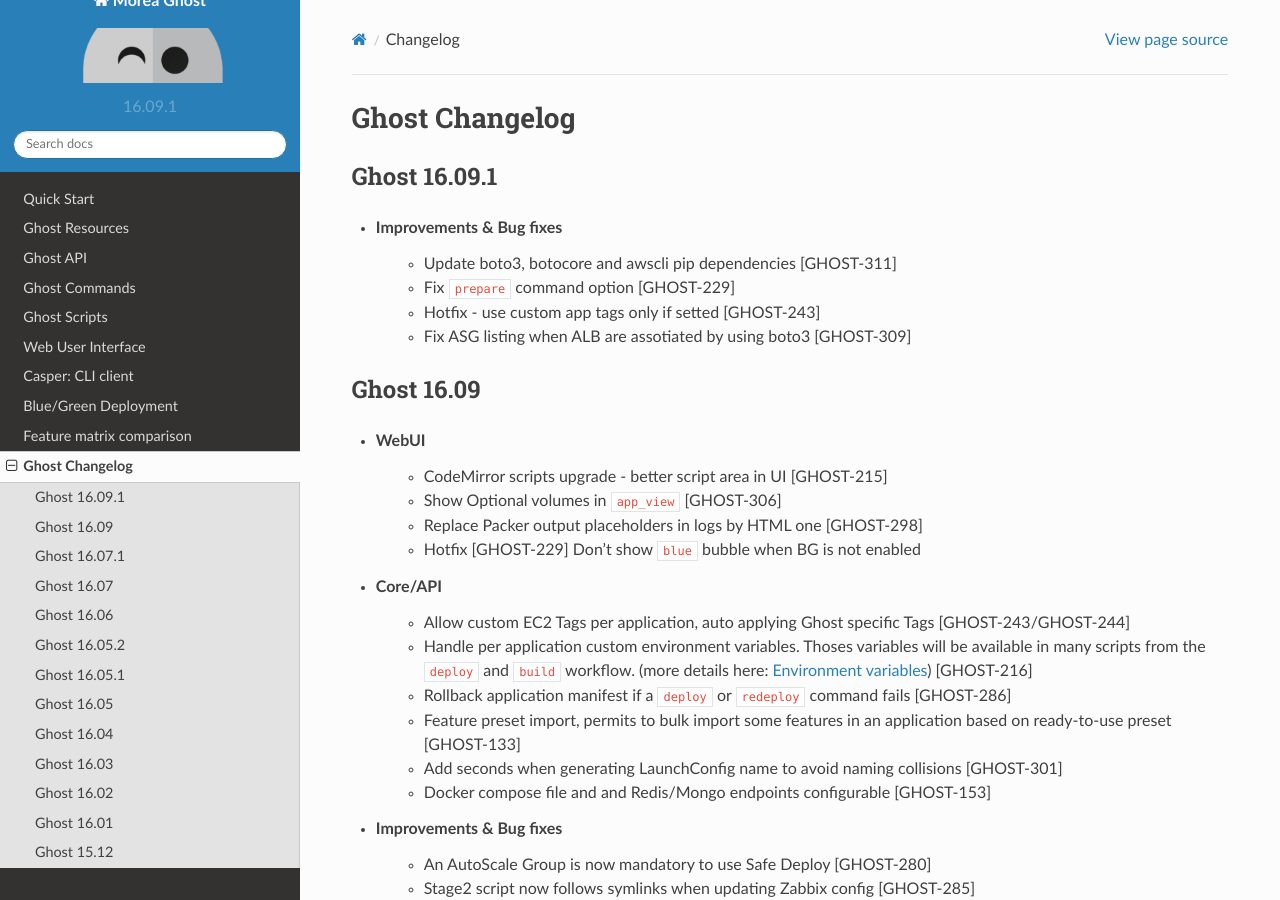
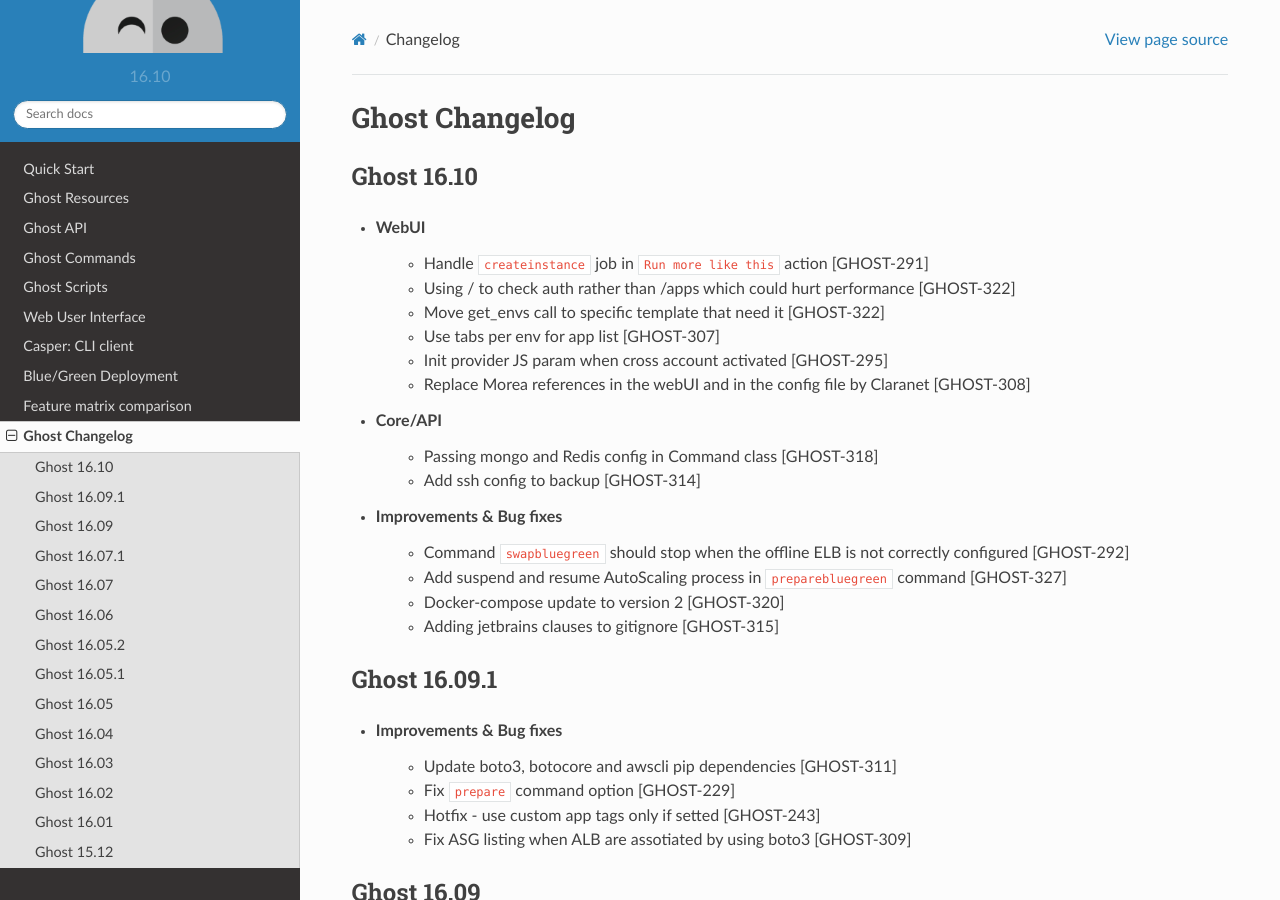
Before and after one commit to claranet/cloud-deploy-docs, a Sphinx documentation site: the page built from source/rst/changelog.rst, in a window 1280 px wide and 900 px high. Built offline with Sphinx 7.4.7 and the Read the Docs theme 2.0.0, drawn with Linux system fonts in a browser that asks for light colours; some of the changed text lies outside the part shown.

Commit message:
Ghost changelog 16.10

```diff
--- /dev/null
+++ b/source/_templates/layout.html
@@ -0,0 +1,15 @@
+{% extends "!layout.html" %}
+
+{%- block extrahead %}
+ <script type="text/javascript">
+  window.addEventListener("load", function load() {
+    window.removeEventListener("load", load, false);
+    var links = document.querySelectorAll("#openapi-specification > p.swagger-ui-link > a");
+    if (links) {
+      for (var i = 0; i < links.length; ++i) {
+        links[i].href = "https://api.ghost.morea.fr/swagger-ui/index.html?url=" + window.location.origin + "/docs/api";
+      }
+    }
+  });
+ </script>
+{% endblock %}
--- a/source/conf.py
+++ b/source/conf.py
@@ -51,17 +51,17 @@
 master_doc = 'index'
 
 # General information about the project.
-project = u'Morea Ghost'
-copyright = u'2016, Morea Team'
+project = u'Claranet Ghost'
+copyright = u'2016, Morea Team - Claranet'
 
 # The version info for the project you're documenting, acts as replacement for
 # |version| and |release|, also used in various other places throughout the
 # built documents.
 #
 # The short X.Y version.
-version = '16.09.1'
+version = '16.10'
 # The full version, including alpha/beta/rc tags.
-release = '16.09.1'
+release = '16.10'
 
 # The language for content autogenerated by Sphinx. Refer to documentation
 # for a list of supported languages.
--- a/source/rst/changelog.rst
+++ b/source/rst/changelog.rst
@@ -7,6 +7,27 @@
 
 .. toctree::
     :maxdepth: 2
+
+Ghost 16.10
+-----------
+
+* WebUI
+    - Handle ``createinstance`` job in ``Run more like this`` action [GHOST-291]
+    - Using / to check auth rather than /apps which could hurt performance [GHOST-322]
+    - Move get_envs call to specific template that need it [GHOST-322]
+    - Use tabs per env for app list [GHOST-307]
+    - Init provider JS param when cross account activated [GHOST-295]
+    - Replace Morea references in the webUI and in the config file by Claranet [GHOST-308]
+
+* Core/API
+    - Passing mongo and Redis config in Command class [GHOST-318]
+    - Add ssh config to backup [GHOST-314]
+
+* Improvements & Bug fixes
+    - Command ``swapbluegreen`` should stop when the offline ELB is not correctly configured [GHOST-292]
+    - Add suspend and resume AutoScaling process in ``preparebluegreen`` command [GHOST-327]
+    - Docker-compose update to version 2 [GHOST-320]
+    - Adding jetbrains clauses to gitignore [GHOST-315]
 
 Ghost 16.09.1
 -------------
```
Also changed, not shown: source/rst/api.rst (+9 -2 lines).
